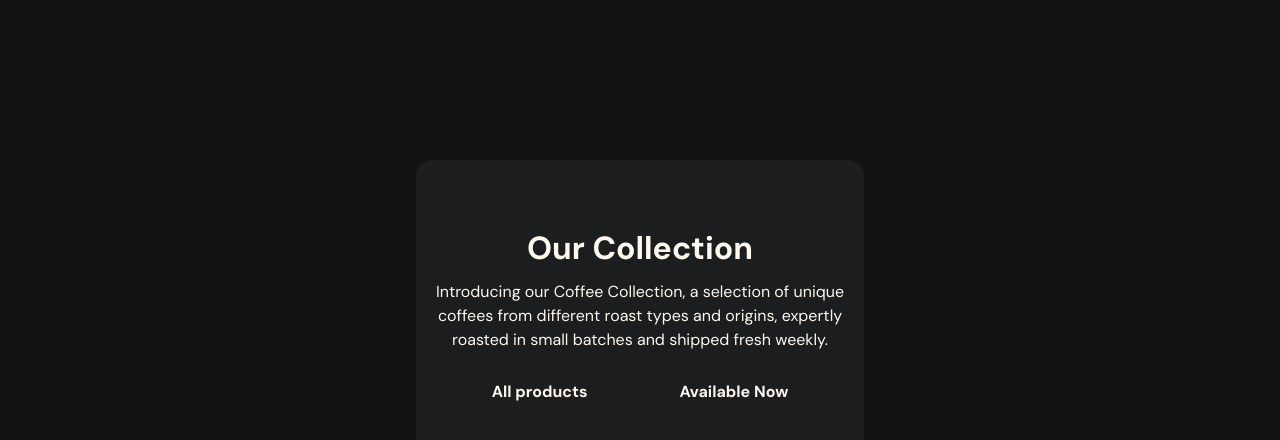
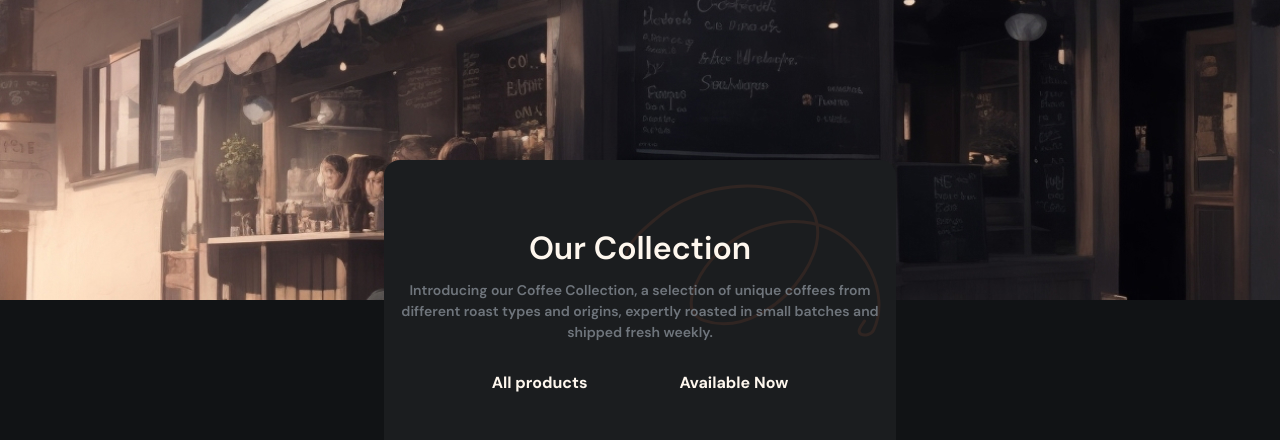
Before and after one commit to DielanZH/coffee-listing, a React (Vite) app: page / in a window 1280 px wide. Shown: the top 440 px of the page. Built offline with nearby package versions, Linux system fonts and the light colour scheme; no server answers.

Commit message:
Added vector and bgImage

```diff
--- a/src/components/CardList.tsx
+++ b/src/components/CardList.tsx
@@ -20,7 +20,7 @@ function CardList({ coffeeData }: CardListProps) {
     return (
         <div className='flex justify-center'>
 
-            <div className='mx-32 my-8 grid grid-cols-3 gap-8'>
+            <div className='my-8 mx-40 grid grid-cols-1 gap-8 lg:grid-cols-3 lg:mx-12 xl:mx-32'>
                 {coffeeData.map(coffee => (
                     <Card key={coffee.id} coffee={coffee} />
                 ))}
--- a/src/components/Home.tsx
+++ b/src/components/Home.tsx
@@ -1,6 +1,7 @@
 import { useEffect, useState } from "react";
 import axios from "axios";
 import CardList from "./CardList";
+import vector from '../assets/vector.svg';
 
 const apiUrl = import.meta.env.VITE_API_URL;
 
@@ -25,13 +26,21 @@ function Home() {
 
                 <div className="mx-auto w-fit">
 
-                    <h2 className="mx-auto text-[2rem] font-bold mb-2 w-fit">Our Collection</h2>
+                    <div>
+                        <img src={vector} className="absolute z-0 mx-auto ml-60 -mt-10" alt="Coffee Collection" />
 
-                    <p className="w-md text-center">
-                        Introducing our Coffee Collection,
-                        a selection of unique coffees from different roast types and origins,
-                        expertly roasted in small batches and shipped fresh weekly.
-                    </p>
+                        <div className="relative z-10">
+                            <h2 className="mx-auto text-[2rem] font-semibold mb-2 w-fit">Our Collection</h2>
+
+                            <p className="text-center text-[14px] text-[#6F757C] font-semibold w-xl p-2 lg:w-lg lg:p-0">
+                                Introducing our Coffee Collection,
+                                a selection of unique coffees from different roast types and origins,
+                                expertly roasted in small batches and shipped fresh weekly.
+                            </p>
+                        </div>
+
+                    </div>
+
 
                     <div className="flex justify-center gap-15 my-5">
 
--- a/src/index.css
+++ b/src/index.css
@@ -4,8 +4,23 @@
 
 body {
   @apply bg-[#111315];
+  background-image: url('./assets/images/bg-cafe.jpg');
+  background-position: top;
+  background-repeat: no-repeat;
+}
+
+@media (max-width: 640px) {
+  body {
+    background-image: url('./assets/images/bg-cafe-sm.jpg');
+  }
+}
+
+@media (min-width: 641px) and (max-width: 1024px) {
+  body {
+    background-image: url('./assets/images/bg-cafe-lg.jpg');
+  }
 }
 
 @theme {
-    --font-dm-sans: "DM Sans", sans-serif;
+  --font-dm-sans: "DM Sans", sans-serif;
 }
```
